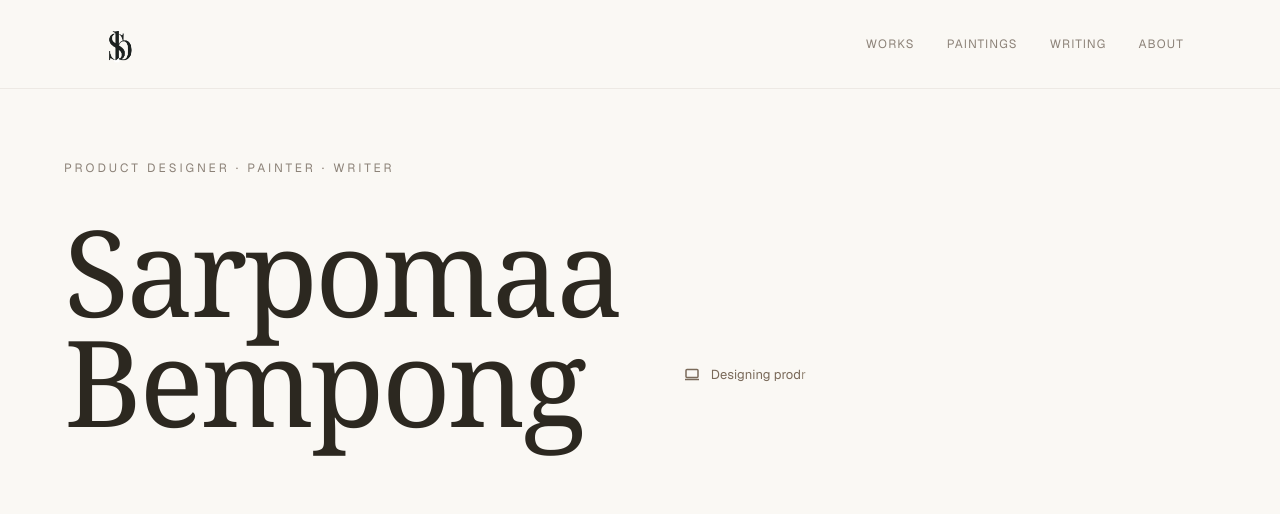
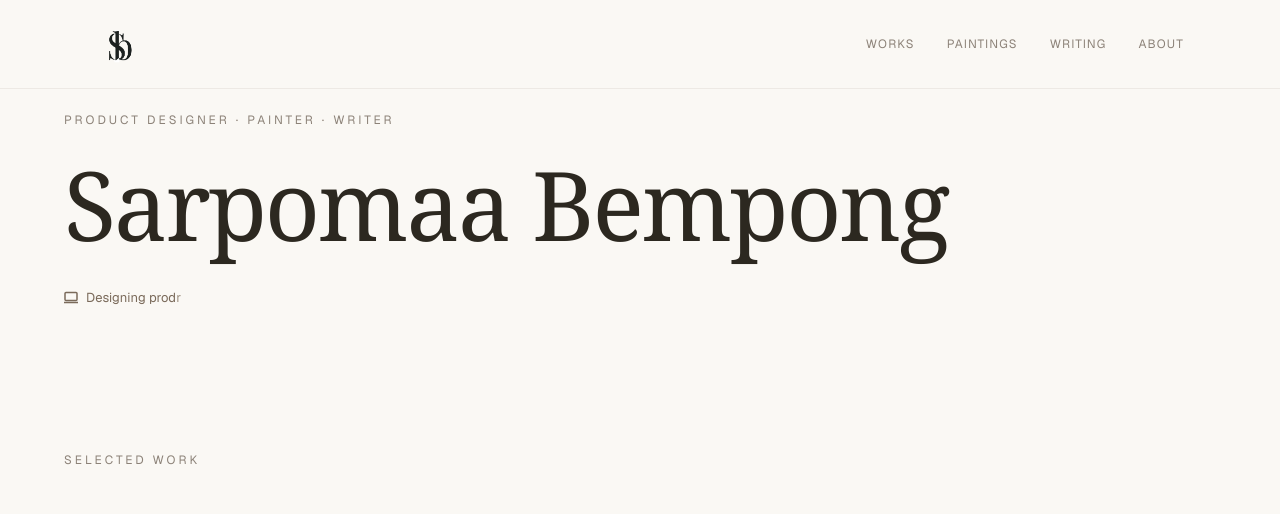
Before and after one commit to NanaAbenaBempong/artbysarps-v2, a Next.js app: page / in a window 1280 px wide. Shown: the top 514 px of the page. Built offline with nearby package versions, Linux system fonts and the light colour scheme.

Commit message:
Update src/app/components/HeroSection.tsx

```diff
--- a/src/app/components/HeroSection.tsx
+++ b/src/app/components/HeroSection.tsx
@@ -4,8 +4,9 @@ import { useState, useEffect } from 'react'
 
 // ── Constants ─────────────────────────────────────────────────────────────────
 
-const NAME_CHARS = 'Sarpomaa\nBempong'.split('')  // \n at index 8 snaps instantly
-const NAME_INSTANT = new Set([' ', '\n'])
+// Space at index 8 snaps instantly — no scramble
+const NAME_CHARS   = 'Sarpomaa Bempong'.split('')
+const NAME_INSTANT = new Set([' '])
 
 const TAGLINE_DATA = [
   { text: 'Designing products' },
@@ -51,14 +52,13 @@ const ICONS = [LaptopIcon, PaintbrushIcon, PenIcon]
 // ── Component ─────────────────────────────────────────────────────────────────
 
 export default function HeroSection() {
-  // null = SSR / pre-mount: render static content
-  const [nameChars, setNameChars]     = useState<CS[] | null>(null)
-  const [taglines,  setTaglines]      = useState<Array<{ visible: boolean; chars: CS[] }> | null>(null)
+  // null = SSR / pre-mount → render static content to avoid hydration mismatch
+  const [nameChars, setNameChars] = useState<CS[] | null>(null)
+  const [taglines,  setTaglines]  = useState<Array<{ visible: boolean; chars: CS[] }> | null>(null)
 
   useEffect(() => {
     let cancelled = false
 
-    // Initialise to pending state
     setNameChars(NAME_CHARS.map(() => ({ ch: '', locked: false })))
     setTaglines(TAGLINE_DATA.map(t => ({
       visible: false,
@@ -67,10 +67,9 @@ export default function HeroSection() {
 
     const wait = (ms: number) => new Promise<void>(res => setTimeout(res, ms))
 
-    // Generic scramble: animates an array of chars in-place via a setter
     async function scramble(
-      chars:    string[],
-      setSlice: (updater: (prev: CS[]) => CS[]) => void,
+      chars:     string[],
+      setSlice:  (upd: (prev: CS[]) => CS[]) => void,
       flickerMs: number,
       gapMs:     number,
       instant:   Set<string>,
@@ -78,25 +77,21 @@ export default function HeroSection() {
       for (let i = 0; i < chars.length; i++) {
         if (cancelled) return
         const actual = chars[i]
+
         if (instant.has(actual)) {
-          setSlice(prev => {
-            const next = [...prev]; next[i] = { ch: actual, locked: true }; return next
-          })
+          setSlice(prev => { const n = [...prev]; n[i] = { ch: actual, locked: true }; return n })
         } else {
           const flickers = 4 + Math.floor(Math.random() * 2)
           for (let f = 0; f < flickers; f++) {
             if (cancelled) return
             const rand = POOL[Math.floor(Math.random() * POOL.length)]
-            setSlice(prev => {
-              const next = [...prev]; next[i] = { ch: rand, locked: false }; return next
-            })
+            setSlice(prev => { const n = [...prev]; n[i] = { ch: rand, locked: false }; return n })
             await wait(flickerMs)
           }
           if (cancelled) return
-          setSlice(prev => {
-            const next = [...prev]; next[i] = { ch: actual, locked: true }; return next
-          })
+          setSlice(prev => { const n = [...prev]; n[i] = { ch: actual, locked: true }; return n })
         }
+
         await wait(gapMs)
       }
     }
@@ -114,11 +109,10 @@ export default function HeroSection() {
       if (cancelled) return
       await wait(150)
 
-      // Step 2 — taglines one by one
+      // Step 2 — taglines one at a time
       for (let t = 0; t < TAGLINE_DATA.length; t++) {
         if (cancelled) return
 
-        // Reveal row (icon appears together with the text)
         setTaglines(prev => {
           if (!prev) return prev
           const next = [...prev]
@@ -126,10 +120,8 @@ export default function HeroSection() {
           return next
         })
 
-        // Scramble that row's text
-        const tChars = TAGLINE_DATA[t].text.split('')
         await scramble(
-          tChars,
+          TAGLINE_DATA[t].text.split(''),
           upd => setTaglines(prev => {
             if (!prev) return prev
             const next = [...prev]
@@ -149,58 +141,56 @@ export default function HeroSection() {
   }, [])
 
   return (
-    <section className="bg-[#FAF8F4] px-8" style={{ paddingTop: '20vh', paddingBottom: '4vh' }}>
-      <div className="max-w-6xl mx-auto w-full flex flex-col md:flex-row md:items-end gap-12 md:gap-16">
+    <section className="bg-[#FAF8F4] px-8" style={{ paddingTop: '14vh', paddingBottom: '6vh' }}>
+      <div className="max-w-6xl mx-auto w-full">
 
-        {/* ── Left: label + name ─────────────────────────────────── */}
-        <div>
-          <p className="text-xs uppercase tracking-[0.25em] text-[#8C8278] mb-10">
+        {/* Label */}
+        <p className="text-xs uppercase tracking-[0.25em] text-[#8C8278] mb-8">
           Product designer · painter · writer
         </p>
+
+        {/* Name — single line, fluid size */}
         <h1
           aria-label="Sarpomaa Bempong"
-            className="font-serif text-6xl sm:text-7xl lg:text-[7.5rem] text-[#2C2820] leading-[0.92] tracking-tight"
+          className="font-serif text-[#2C2820] leading-[0.92] tracking-tight mb-10"
+          style={{ fontSize: 'clamp(56px, 8vw, 96px)' }}
         >
           {nameChars === null
-              ? <>Sarpomaa<br />Bempong</>
-              : nameChars.map((c, i) => {
-                  // Line break character: render <br /> once locked, nothing while pending
-                  if (NAME_CHARS[i] === '\n') {
-                    return c.locked ? <br key={i} /> : null
-                  }
-                  return (
-                    <span key={i} aria-hidden="true" style={{ color: c.locked ? '#2C2820' : '#9B8E7E' }}>
+            ? 'Sarpomaa Bempong'
+            : nameChars.map((c, i) => (
+                <span
+                  key={i}
+                  aria-hidden="true"
+                  style={{ color: c.locked ? '#2C2820' : '#9B8E7E' }}
+                >
                   {c.ch}
                 </span>
-                  )
-                })
+              ))
           }
         </h1>
-        </div>
 
-        {/* ── Right: taglines ────────────────────────────────────── */}
-        <div className="flex flex-col" style={{ gap: '10px', paddingBottom: '4px' }}>
-          {(taglines === null ? TAGLINE_DATA.map((t, i) => ({ visible: true, text: t.text, idx: i })) : taglines.map((tl, i) => ({ ...tl, text: TAGLINE_DATA[i].text, idx: i }))).map((row, i) => {
-            const Icon = ICONS[i]
+        {/* Taglines — single row */}
+        <div className="flex flex-wrap items-center" style={{ gap: '32px' }}>
+          {TAGLINE_DATA.map((t, i) => {
+            const Icon    = ICONS[i]
+            const visible = taglines === null ? true : taglines[i].visible
+            const chars   = taglines?.[i].chars ?? null
+
             return (
               <div
                 key={i}
-                className="flex items-center gap-3"
-                style={{
-                  color:    '#7A6A5A',
-                  fontSize: '13px',
-                  opacity:  row.visible ? 1 : 0,
-                }}
+                className="flex items-center gap-2"
+                style={{ color: '#7A6A5A', fontSize: '13px', opacity: visible ? 1 : 0 }}
               >
                 <Icon />
                 <span aria-hidden="true">
-                  {taglines === null
-                    ? row.text
-                    : (taglines[i].chars.map((c, j) => (
+                  {chars === null
+                    ? t.text
+                    : chars.map((c, j) => (
                         <span key={j} style={{ color: c.locked ? '#7A6A5A' : '#9B8E7E' }}>
                           {c.ch}
                         </span>
-                      )))
+                      ))
                   }
                 </span>
               </div>
```
Lines whose indentation alone changed are shown as unchanged.
